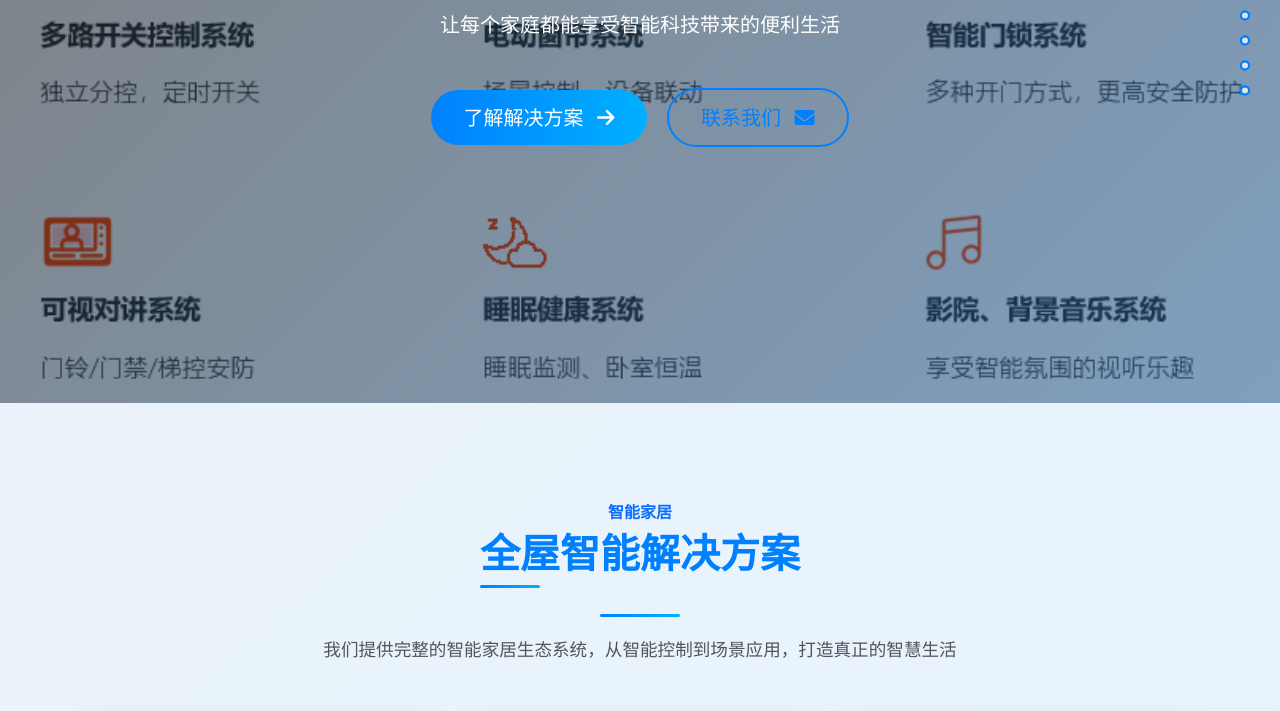
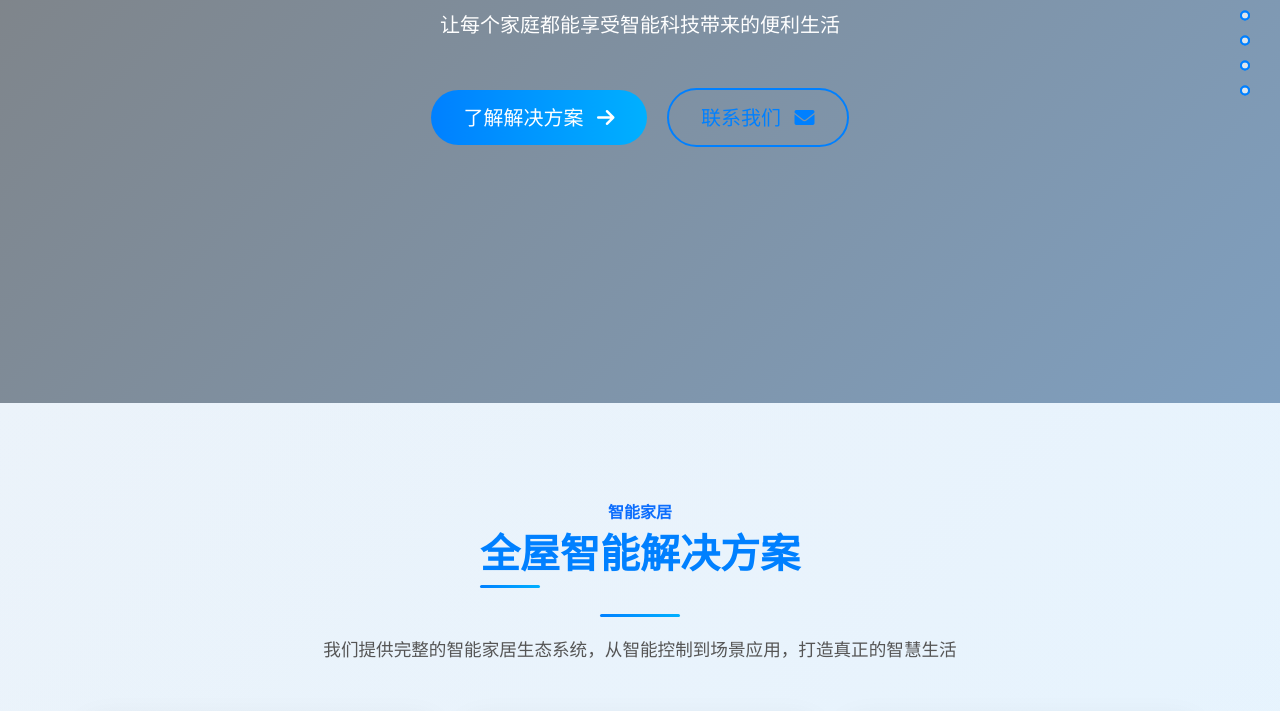
Before and after one commit to LingYuCome/SkongJiaH_web, a plain HTML site: page index.html in a window 1280 px wide. Shown: the part 397-1108 px from the top of the page. Drawn offline with nearby package versions, Linux system fonts and the light colour scheme.

```diff
--- a/index.html
+++ b/index.html
@@ -305,12 +305,12 @@
     <!-- Banner部分 -->
     <section id="home" class="banner d-flex align-items-center fullpage-section active-on-load">
         <div class="banner-video-container">
-            <video id="banner-video" autoplay muted loop playsinline class="banner-video">
+            <!-- <video id="banner-video" autoplay muted loop playsinline class="banner-video">
                 <source src="./video/banner-background.mp4" type="video/mp4">
-            </video>
+            </video> -->
             <!-- 后备图片容器，初始隐藏 -->
             <div id="banner-fallback" style="display: none; position: absolute; top: 0; left: 0; width: 100%; height: 100%; z-index: 1;">
-                <img src="./image/banner.jpg" alt="Banner背景" class="img-fluid" style="width: 100%; height: 100%; object-fit: cover;">
+                <img src="./image/banner1.jpg" alt="Banner背景" class="img-fluid" style="width: 100%; height: 100%; object-fit: cover;">
             </div>
         </div>
         <div class="banner-overlay"></div>
```
Also changed, not shown: image/banner1.jpg (added).
